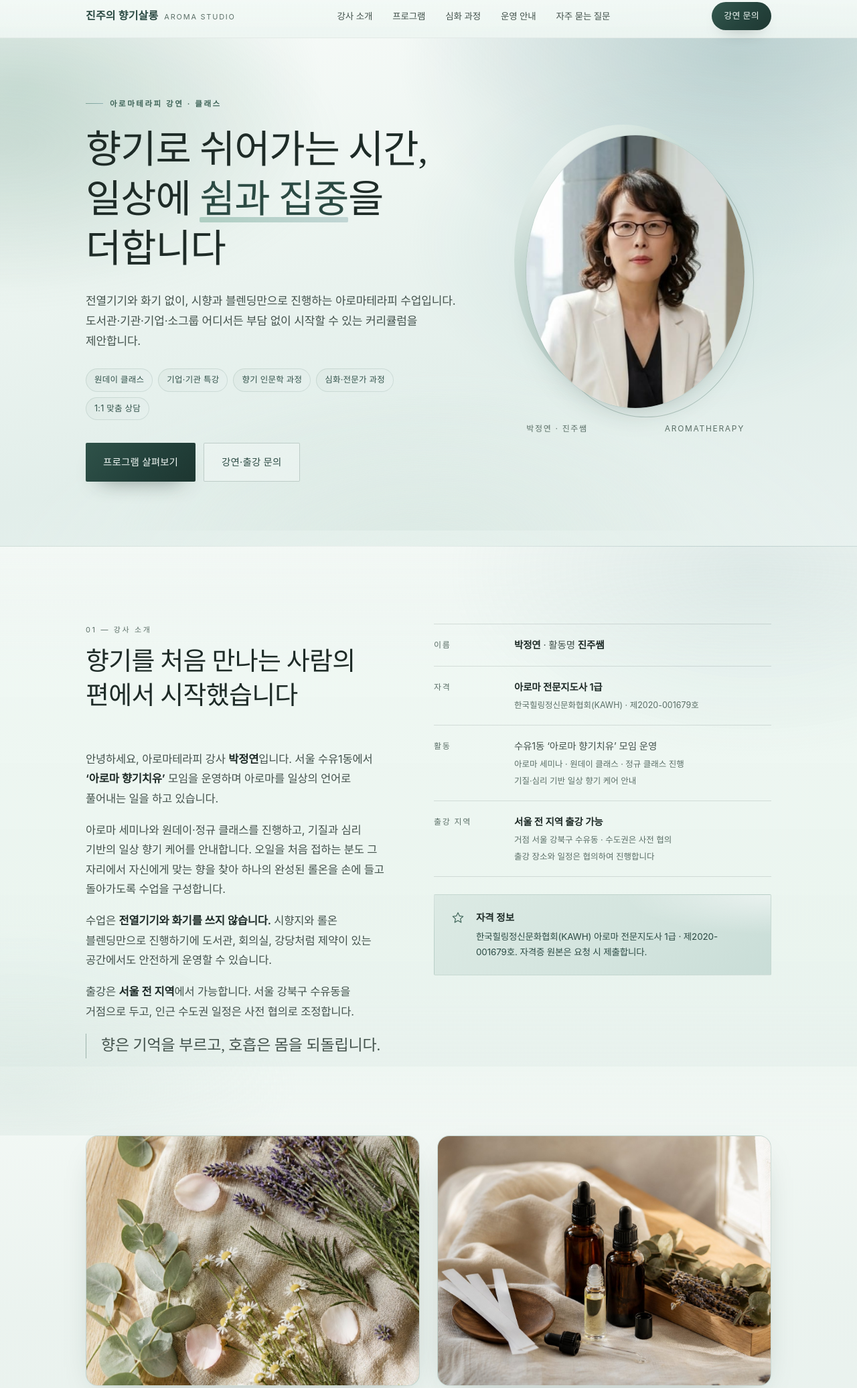
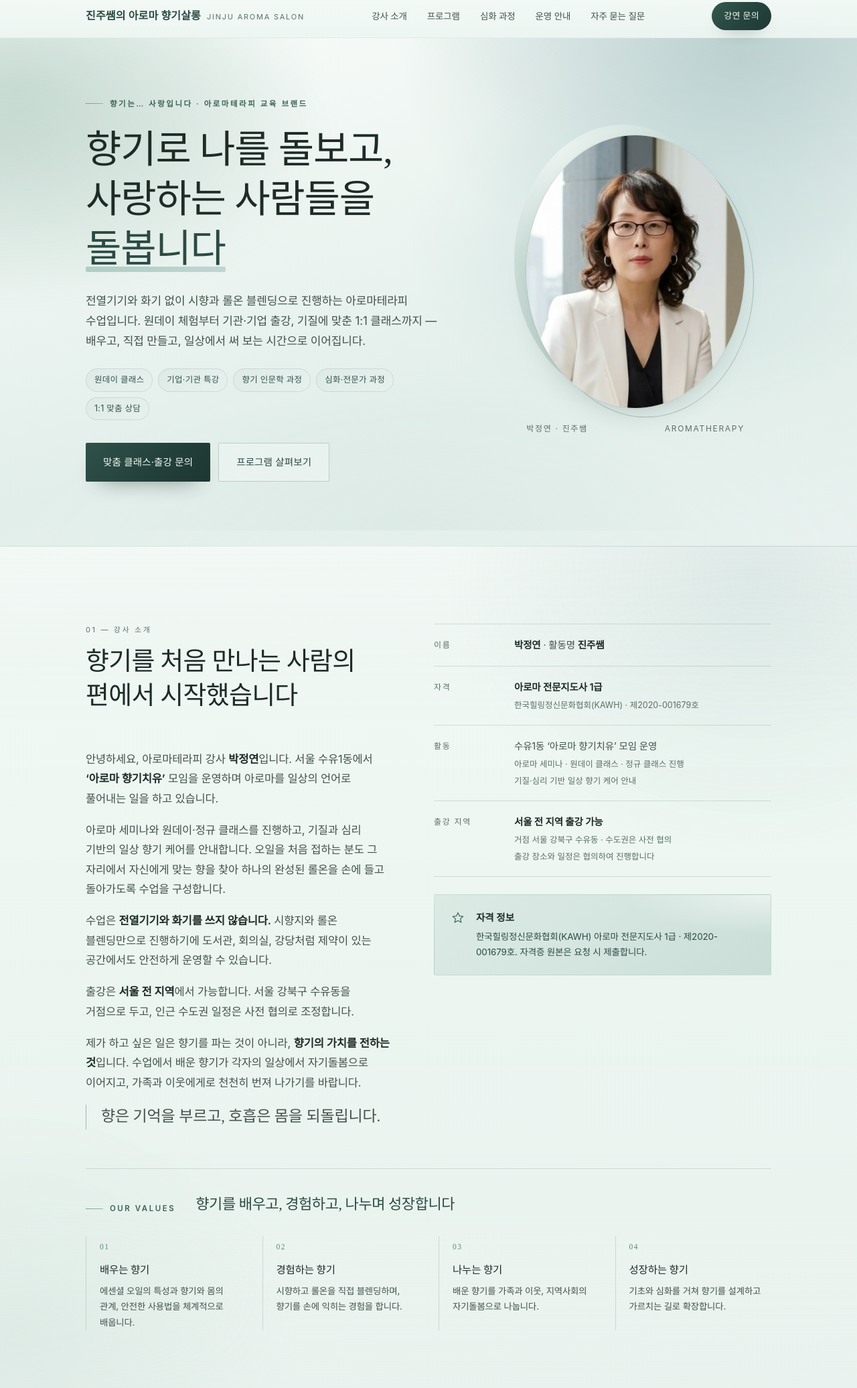
Before and after one commit to ziontree0910a-ship-it/aroma-landing, a plain HTML site: page index.html in a window 1280 px wide. Shown: the part 8-2080 px from the top of the page at 67% size. Drawn offline with Linux system fonts and the light colour scheme; a web font is replaced by a local one.

Commit message:
브랜드명을 '진주쌤의 아로마 향기살롱'으로 통일하고 히어로 타이틀·서브 슬로건·4가지 가치 반영

```diff
--- a/index.html
+++ b/index.html
@@ -3,15 +3,16 @@
 <head>
 <meta charset="utf-8" />
 <meta name="viewport" content="width=device-width, initial-scale=1" />
-<title>진주의 향기살롱 — 박정연(진주쌤) 아로마 강연·클래스</title>
-<meta name="description" content="박정연(진주쌤)의 아로마테라피 강연·클래스. 전열기기·화기 없이 시향과 롤온 블렌딩으로 진행하는 원데이 클래스, 기업 특강, 향기 인문학 과정, 기질·심리 분석 기반 심화 블렌딩 과정과 1:1 맞춤 상담. 서울 전 지역으로 출강합니다." />
+<title>진주쌤의 아로마 향기살롱 — 박정연(진주쌤) 아로마 강연·클래스</title>
+<meta name="description" content="진주쌤의 아로마 향기살롱 · 향기는 사랑입니다. 박정연(진주쌤)의 아로마테라피 강연·클래스로, 전열기기·화기 없이 시향과 롤온 블렌딩으로 진행하는 원데이 클래스, 기관·기업 특강, 향기 인문학 과정, 기질·심리 분석 기반 심화 블렌딩 과정과 1:1 맞춤 클래스. 서울 전 지역으로 출강합니다." />
 <meta name="author" content="박정연" />
 <meta name="theme-color" content="#EEF4F1" />
 <link rel="canonical" href="https://ziontree0910a-ship-it.github.io/aroma-landing/" />
 
 <meta property="og:type" content="website" />
-<meta property="og:title" content="진주의 향기살롱 — 박정연(진주쌤) 아로마 강연·클래스" />
-<meta property="og:description" content="일상에 쉼과 집중을 더하는 아로마테라피 강연·클래스. 원데이 클래스부터 심화 블렌딩 과정, 기업 시그니처 향 컨설팅까지." />
+<meta property="og:site_name" content="진주쌤의 아로마 향기살롱" />
+<meta property="og:title" content="진주쌤의 아로마 향기살롱 — 향기는… 사랑입니다" />
+<meta property="og:description" content="향기로 나를 돌보고, 사랑하는 사람들을 돌봅니다. 원데이 클래스부터 기관·기업 출강, 심화 블렌딩 과정까지 이어지는 아로마테라피 교육 브랜드." />
 <meta property="og:url" content="https://ziontree0910a-ship-it.github.io/aroma-landing/" />
 <meta property="og:image" content="https://ziontree0910a-ship-it.github.io/aroma-landing/profile.jpg" />
 <meta property="og:image:width" content="405" />
@@ -19,6 +20,8 @@
 <meta property="og:image:alt" content="아로마테라피 강사 박정연 프로필 사진" />
 <meta property="og:locale" content="ko_KR" />
 <meta name="twitter:card" content="summary_large_image" />
+<meta name="twitter:title" content="진주쌤의 아로마 향기살롱 — 향기는… 사랑입니다" />
+<meta name="twitter:description" content="향기로 나를 돌보고, 사랑하는 사람들을 돌봅니다. 원데이 클래스·기관 출강·심화 블렌딩 과정." />
 <meta name="twitter:image" content="https://ziontree0910a-ship-it.github.io/aroma-landing/profile.jpg" />
 <meta name="twitter:image:alt" content="아로마테라피 강사 박정연 프로필 사진" />
 
@@ -141,6 +144,11 @@
   @media (max-width:760px){
     .nav-links{display:none}
     .nav-in{height:58px}
+  }
+  @media (max-width:560px){
+    .brand{font-size:14.5px;gap:7px}
+    .brand span{display:none}
+    .nav-cta{padding:8px 15px;font-size:12.5px}
   }
 
   /* ---------- shared type ---------- */
@@ -288,6 +296,23 @@
   .cert p{margin:0;font-size:13.5px;color:var(--slate);line-height:1.7}
   .cert b{display:block;font-size:14.5px;color:var(--ink);font-weight:600;margin-bottom:4px;letter-spacing:0}
   @media (max-width:880px){.about-grid{grid-template-columns:1fr}}
+
+  /* ---------- values ---------- */
+  .values{
+    margin-top:clamp(36px,5vw,58px);
+    padding-top:clamp(26px,3.4vw,38px);
+    border-top:1px solid var(--line);
+  }
+  .values-head{display:flex;flex-wrap:wrap;align-items:baseline;gap:10px 30px;margin-bottom:clamp(20px,2.8vw,30px)}
+  .values-head .eyebrow{margin:0}
+  .values-head h3{font-size:clamp(18px,2vw,22px);color:var(--slate)}
+  .value-list{list-style:none;margin:0;padding:0;display:grid;grid-template-columns:repeat(4,1fr);gap:clamp(18px,2.6vw,30px)}
+  .value-list li{border-left:1px solid rgba(43,74,67,.16);padding-left:clamp(14px,1.6vw,20px)}
+  .value-list .n{font-family:var(--serif);font-size:11.5px;letter-spacing:.14em;color:var(--mint-mid)}
+  .value-list b{display:block;font-family:var(--serif);font-size:15.5px;font-weight:500;color:var(--ink);margin:8px 0 6px}
+  .value-list p{margin:0;font-size:13.4px;line-height:1.75;color:var(--ink-soft)}
+  @media (max-width:900px){.value-list{grid-template-columns:repeat(2,1fr);row-gap:26px}}
+  @media (max-width:520px){.value-list{grid-template-columns:1fr;row-gap:22px}}
 
   /* ---------- programs ---------- */
   .programs{
@@ -483,6 +508,7 @@
     box-shadow:var(--shadow-lift);
   }
   .contact-card .who{font-family:var(--serif);font-size:22px;margin-bottom:4px;color:var(--slate)}
+  .contact-card .brand-sub{font-size:12.5px;letter-spacing:.05em;color:var(--mint-deep);margin-bottom:8px}
   .contact-card .role{font-size:12.5px;letter-spacing:.14em;color:var(--muted);text-transform:uppercase}
   .contact-card p{font-size:14px;color:var(--ink-soft);margin:18px 0 0}
   .contact-card ul{list-style:none;padding:0;margin:20px 0 0;font-size:14px;color:var(--ink-soft)}
@@ -525,7 +551,7 @@
 
 <header class="nav">
   <div class="wrap nav-in">
-    <a href="#top" class="brand"><b>진주의 향기살롱</b><span>AROMA STUDIO</span></a>
+    <a href="#top" class="brand"><b>진주쌤의 아로마 향기살롱</b><span>JINJU AROMA SALON</span></a>
     <nav class="nav-links" aria-label="주요 섹션">
       <a href="#about">강사 소개</a>
       <a href="#programs">프로그램</a>
@@ -543,11 +569,12 @@
   <section class="hero">
     <div class="wrap hero-grid">
       <div class="reveal">
-        <p class="eyebrow">아로마테라피 강연 · 클래스</p>
-        <h1>향기로 쉬어가는 시간,<br />일상에 <em>쉼과 집중</em>을 더합니다</h1>
+        <p class="eyebrow">향기는… 사랑입니다 · 아로마테라피 교육 브랜드</p>
+        <h1>향기로 나를 돌보고,<br />사랑하는 사람들을 <em>돌봅니다</em></h1>
         <p class="lead">
-          전열기기와 화기 없이, 시향과 블렌딩만으로 진행하는 아로마테라피 수업입니다.
-          도서관·기관·기업·소그룹 어디서든 부담 없이 시작할 수 있는 커리큘럼을 제안합니다.
+          전열기기와 화기 없이 시향과 롤온 블렌딩으로 진행하는 아로마테라피 수업입니다.
+          원데이 체험부터 기관·기업 출강, 기질에 맞춘 1:1 클래스까지 —
+          배우고, 직접 만들고, 일상에서 써 보는 시간으로 이어집니다.
         </p>
         <div class="hero-tags">
           <span class="tag">원데이 클래스</span>
@@ -557,8 +584,8 @@
           <span class="tag">1:1 맞춤 상담</span>
         </div>
         <div class="hero-actions">
-          <a href="#programs" class="btn btn-primary">프로그램 살펴보기</a>
-          <a href="#contact" class="btn btn-ghost">강연·출강 문의</a>
+          <a href="#contact" class="btn btn-primary">맞춤 클래스·출강 문의</a>
+          <a href="#programs" class="btn btn-ghost">프로그램 살펴보기</a>
         </div>
       </div>
 
@@ -606,6 +633,12 @@
               출강은 <strong>서울 전 지역</strong>에서 가능합니다.
               서울 강북구 수유동을 거점으로 두고, 인근 수도권 일정은 사전 협의로 조정합니다.
             </p>
+            <p>
+              제가 하고 싶은 일은 향기를 파는 것이 아니라,
+              <strong>향기의 가치를 전하는 것</strong>입니다.
+              수업에서 배운 향기가 각자의 일상에서 자기돌봄으로 이어지고,
+              가족과 이웃에게로 천천히 번져 나가기를 바랍니다.
+            </p>
             <p class="quote">향은 기억을 부르고, 호흡은 몸을 되돌립니다.</p>
           </div>
         </div>
@@ -648,6 +681,35 @@
             </p>
           </div>
         </div>
+      </div>
+
+      <div class="values">
+        <div class="values-head">
+          <p class="eyebrow">Our Values</p>
+          <h3>향기를 배우고, 경험하고, 나누며 성장합니다</h3>
+        </div>
+        <ol class="value-list">
+          <li>
+            <span class="n">01</span>
+            <b>배우는 향기</b>
+            <p>에센셜 오일의 특성과 향기와 몸의 관계, 안전한 사용법을 체계적으로 배웁니다.</p>
+          </li>
+          <li>
+            <span class="n">02</span>
+            <b>경험하는 향기</b>
+            <p>시향하고 롤온을 직접 블렌딩하며, 향기를 손에 익히는 경험을 합니다.</p>
+          </li>
+          <li>
+            <span class="n">03</span>
+            <b>나누는 향기</b>
+            <p>배운 향기를 가족과 이웃, 지역사회의 자기돌봄으로 나눕니다.</p>
+          </li>
+          <li>
+            <span class="n">04</span>
+            <b>성장하는 향기</b>
+            <p>기초와 심화를 거쳐 향기를 설계하고 가르치는 길로 확장합니다.</p>
+          </li>
+        </ol>
       </div>
     </div>
   </section>
@@ -999,7 +1061,7 @@
           <li>
             <a href="https://link.inpock.co.kr/tamhom_nyang" target="_blank" rel="noopener">
               <span class="k">채널</span>
-              <span class="v">진주의 향기살롱 채널 모음<small>블로그 등 다른 채널을 한 번에 볼 수 있습니다</small></span>
+              <span class="v">진주쌤의 아로마 향기살롱 채널 모음<small>블로그 등 다른 채널을 한 번에 볼 수 있습니다</small></span>
             </a>
           </li>
         </ul>
@@ -1007,6 +1069,7 @@
 
       <aside class="contact-card">
         <div class="who">박정연 <span style="font-family:var(--sans);font-size:14px;color:var(--muted)">(진주쌤)</span></div>
+        <div class="brand-sub">진주쌤의 아로마 향기살롱 · JINJU AROMA SALON</div>
         <div class="role">Aromatherapy Instructor</div>
         <p>향기를 매개로 사람과 일상을 돌보는 수업을 만듭니다. 작은 모임부터 기관 강연까지, 규모에 맞춰 준비합니다.</p>
         <ul>
@@ -1045,9 +1108,9 @@
 
 <footer>
   <div class="wrap foot-in">
-    <span class="foot-brand">진주의 향기살롱</span>
+    <span class="foot-brand">진주쌤의 아로마 향기살롱 <span style="font-family:var(--sans);font-size:11px;letter-spacing:.14em;color:rgba(226,238,233,.46)">JINJU AROMA SALON</span></span>
     <span>박정연 (진주쌤) · 아로마테라피 강사 · 서울 전 지역 출강</span>
-    <span>© 2026 진주의 향기살롱</span>
+    <span>© 2026 진주쌤의 아로마 향기살롱</span>
   </div>
 </footer>
 
```
